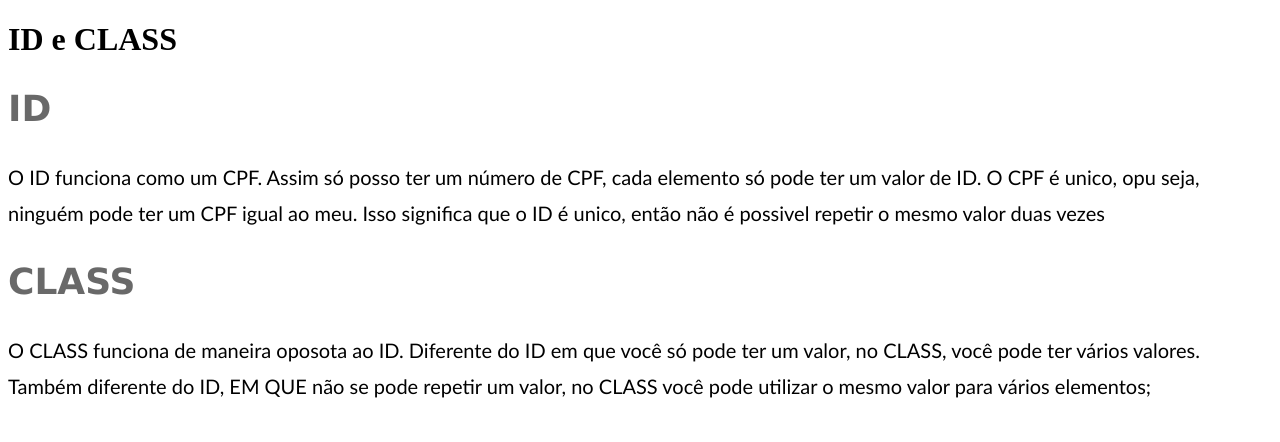
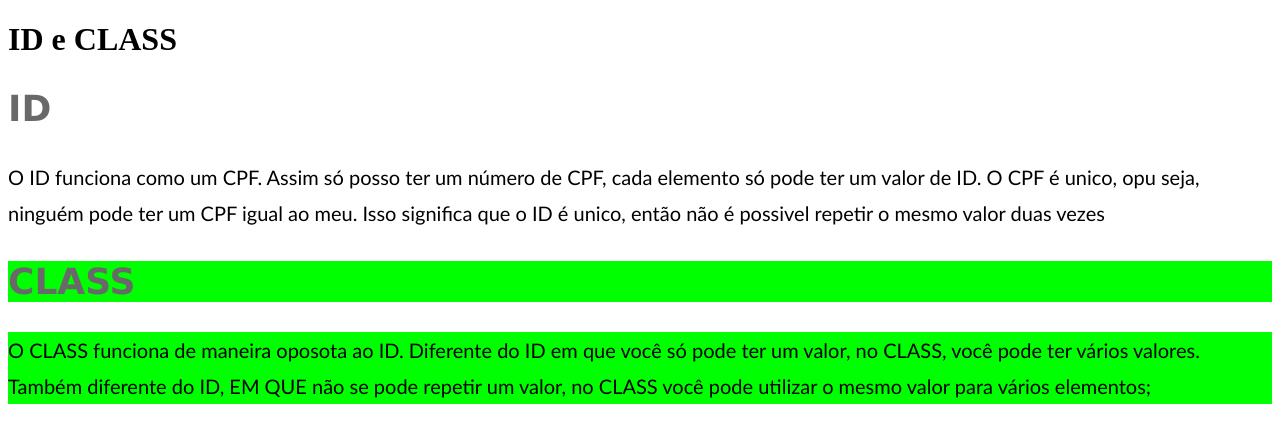
Before and after one commit to EduardoMVasconcelos/aulas_html_css, a plain HTML site: page 4_ID_CLASS/index.html in a window 1280 px wide. Drawn offline with Linux system fonts and the light colour scheme.

Commit message:
introdução ao class

```diff
--- a/4_ID_CLASS/index.html
+++ b/4_ID_CLASS/index.html
@@ -13,8 +13,8 @@
     <h2>ID</h2>
     <p>O ID funciona como um CPF. Assim só posso ter um número de CPF, cada elemento só pode ter um valor de ID. O CPF é unico, opu seja, ninguém pode ter um CPF igual ao meu. Isso significa que o ID é unico, então não é possivel repetir o mesmo valor duas vezes </p>
 
-    <h2>CLASS</h2>
+    <h2 class="fundo-verde">CLASS</h2>
 
-    <p>O CLASS funciona de maneira oposota ao ID. Diferente do ID em que você só pode ter um valor, no CLASS, você pode ter vários valores. Também diferente do ID, EM QUE não se pode repetir um valor, no CLASS você pode utilizar o mesmo valor para vários elementos;</p>
+    <p class="fundo-verde">O CLASS funciona de maneira oposota ao ID. Diferente do ID em que você só pode ter um valor, no CLASS, você pode ter vários valores. Também diferente do ID, EM QUE não se pode repetir um valor, no CLASS você pode utilizar o mesmo valor para vários elementos;</p>
 </body>
 </html>
--- a/4_ID_CLASS/style.css
+++ b/4_ID_CLASS/style.css
@@ -9,3 +9,7 @@ p {
     font-size: 20px;
     line-height: 36px;
 }
+
+.fundo-verde {
+    background-color: #0f0;
+}
```
